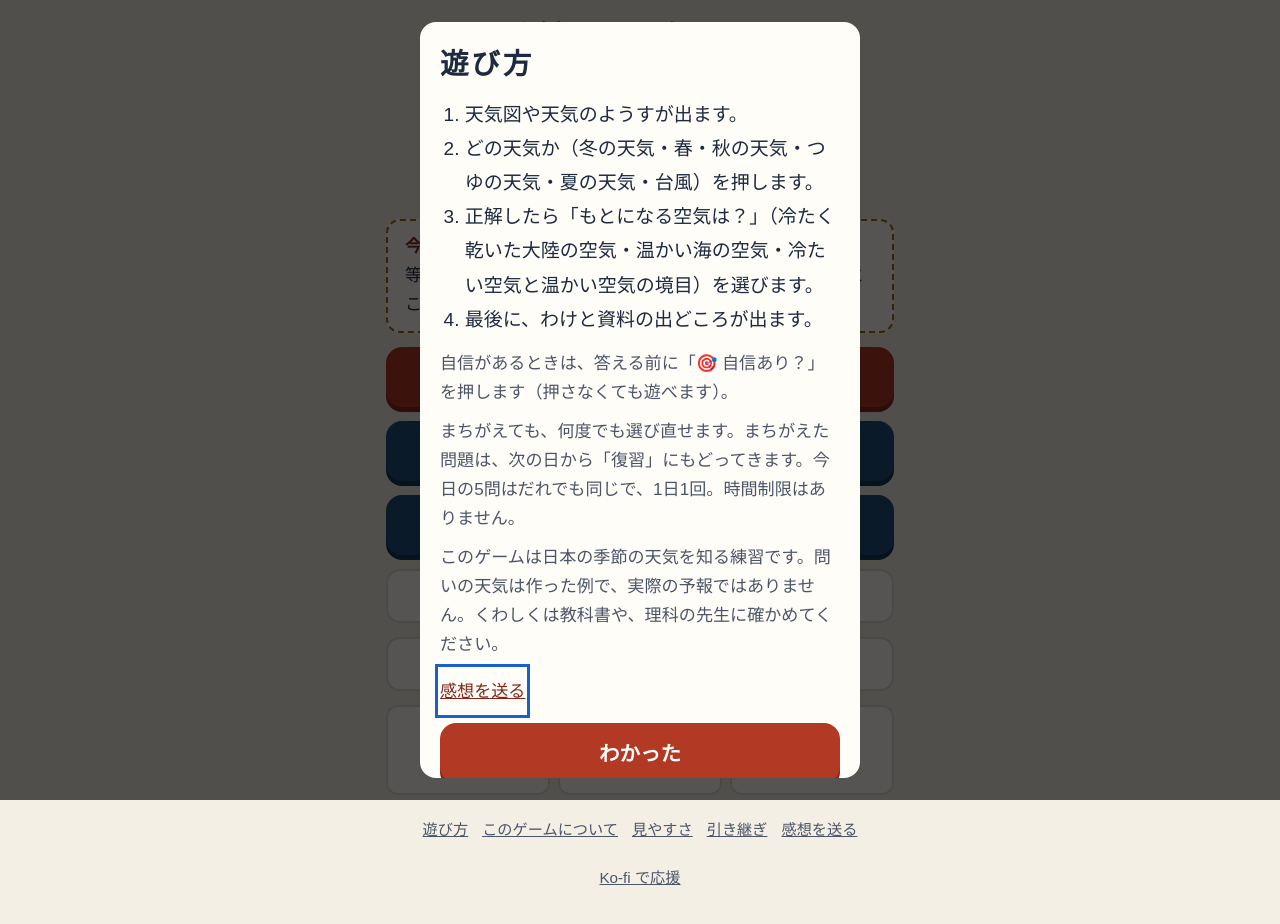
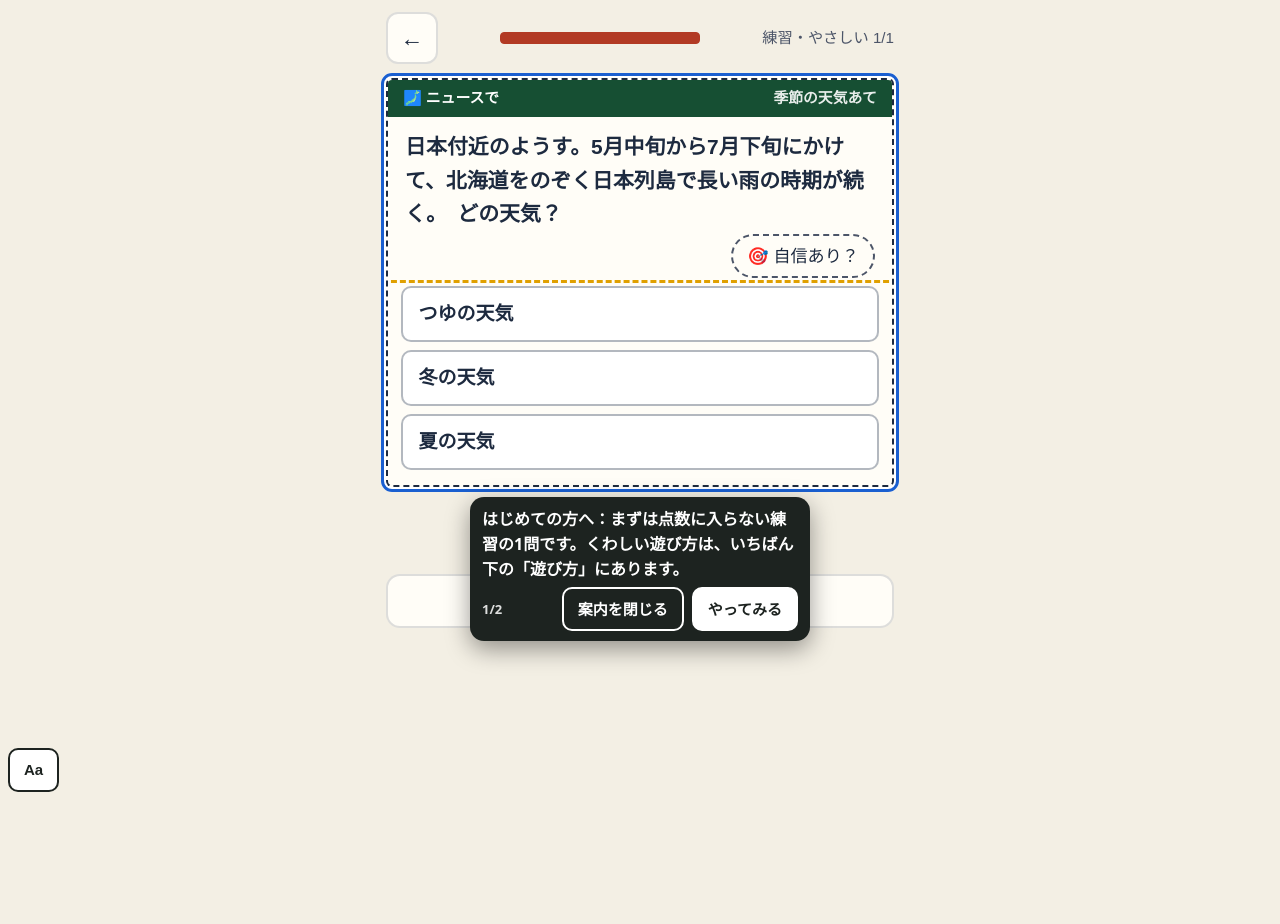
Before and after one commit to satou-aaaaa/kisetsu-tenki, a plain HTML site: page index.html in a window 1280 px wide. After the commit the page ends 800 px from the top, so only its background shows below. Drawn offline with Linux system fonts and the light colour scheme; a web font is replaced by a local one.

Commit message:
ひな形の共通部品を写す（shared-workflows 67f7985） (#5)
Co-authored-by: template-sync <41898283+github-actions[bot]@users.noreply.github.com>

```diff
--- a/index.html
+++ b/index.html
@@ -346,7 +346,8 @@ html.a11y-say body{padding-bottom:calc(64px + env(safe-area-inset-bottom,0px))!i
 //      （incidents/2026-11-21-hand-copied-helpers-drift.md）。
 //      あわせて、はじめて遊ぶ人への案内（吹き出し Core.coach）を足した。長い「遊び方」の窓の代わりに、練習の1問を遊びながら
 //      その場で一言ずつ教える（NN/g「Mobile Instructional Overlays」・Andersen ほか CHI 2012「The Impact of Tutorials on Games of Varying Complexity」）。
-//   3: 2026-11-22 吹き出しを出しているあいだ 0.4 秒ごとに場所を測り直す（古い場所に残って押す所を隠すことがあった）。ボタンの字を「案内を閉じる」に
+//   3: 2026-11-22 吹き出しを出しているあいだ 0.4 秒ごとに場所を測り直す（古い場所に残って押す所を隠すことがあった）。ボタンの字を「案内を閉じる」に。
+//      段の wait（その所が出るまで待つ）を足した。全ゲームの「はじめての練習」を sync-template の migrateFirstPlay が足すため
 //   2: 2026-11-22 感想フォームのゲーム名を、渡さなければ題（<title>）から入れる。sync-template が全ゲームを game-core に切り替える（migrateCore）ため
 // 決まり: 外へ通信しない。ゲームの関数の名前（toast・buzz など）は上書きしない（Core.toast などで呼ぶ）。
 (function () {
@@ -432,6 +433,7 @@ html.a11y-say body{padding-bottom:calc(64px + env(safe-area-inset-bottom,0px))!i
   //   sel   …… 吹き出しを付ける所。まだ画面に無いあいだは待つ（ゲームが画面を作り直しても付け直す）
   //   until …… その所が画面に出たら次へ進む（答えた・正解した など）。無ければ sel を押したら次へ
   //   button …… 押すと次へ進むボタンの字（読むだけの吹き出し）
+  //   wait  …… その所が画面に出るまで、この吹き出しは出さずに待つ（答えたあとにだけ「次へ」を指す など）
   //   pos   …… "below"（既定）か "above"。その側に場所が無ければ、ページを少し動かして場所を空ける（読む所を隠さないため）
   // 吹き出しは押す所を隠さない（上か下の空いたほうに出す）。「案内を閉じる」と Esc でいつでもやめられる。
   const coach = (() => {
@@ -466,7 +468,7 @@ html.a11y-say body{padding-bottom:calc(64px + env(safe-area-inset-bottom,0px))!i
       while (steps && i < steps.length && steps[i].until && find(steps[i].until)) i++;
       if (!steps) return;
       if (i >= steps.length) return stop(true);
-      const st = steps[i], el = find(st.sel);
+      const st = steps[i], el = st.wait && !find(st.wait) ? null : find(st.sel);
       if (!el) { box.hidden = true; mark(null); return; }
       box.hidden = false; mark(el);
       const fresh = shown !== i;
@@ -836,7 +838,7 @@ function home() {
   $("go-cal").onclick = () => cal();
   $("go-ach").onclick = achView;
   bindFooter();
-  if (!s.tut) openHow();
+  if (!s.tut) firstPlay();
 }
 function practiceMenu() {
   app.innerHTML = `<header><button class="icon" id="back" aria-label="もどる">←</button><h1>練習<small>今日の記録には入りません（天気の手帳には載ります）</small></h1></header>
@@ -847,6 +849,27 @@ function practiceMenu() {
   document.querySelectorAll(".lv button").forEach((b) => (b.onclick = () => startRun("p", +b.dataset.t)));
   bindFooter(); toTop();
 }
+// first-play:begin（shared-workflows の scripts/sync-template.mjs が足した。直すときはひな形を直す）
+// はじめての人：長い「遊び方」の窓を出さず、点数に入らない練習の1問を遊びながら、吹き出しで一言ずつ教える（game-core の Core.coach）。
+// 「見た」は始めたその場で残す（途中でやめても、次からはふつうに始まる。くわしい遊び方はいつでもいちばん下の「遊び方」から）
+const FIRST_STEPS = [
+  { sel: "#choices", button: "やってみる", text: "はじめての方へ：まずは点数に入らない練習の1問です。くわしい遊び方は、いちばん下の「遊び方」にあります。" },
+  { sel: "#next", wait: ".verdict", text: "できました。わけを読んだら、ここを押して進みます。" },
+];
+function firstPlay() {
+  save((s) => { s.tut = true; });
+  // 練習の入り口を開いて、いちばん上（いちばんやさしい）を押す。無ければ前の形（遊び方の窓）にもどす
+  practiceMenu();
+  const b = document.querySelector(".lv button");
+  if (!window.Core || !Core.coach || !b) { home(); return openHow(); }
+  b.click();
+  // 練習は1問だけにする（数を減らしてから描き直す）
+  save((s) => { const r = s.runs && s.runs.p; if (r && Array.isArray(r.list)) r.list = r.list.slice(0, 1); });
+  play();
+  // 案内を閉じた（Esc も）ら、1問の練習の途中経過を残さずにホームへ（ふだんの練習の「続きから」を出さない）
+  Core.coach.start(FIRST_STEPS, { home, onEnd: (done) => { if (done === false) { save((s) => { const r = s.runs && s.runs.p; if (r && !(r.res || []).length) delete s.runs.p; }); home(); } } });
+}
+// first-play:end
 function startRun(mode, opt) {
   const k = todayKey(); let ng = false;
   save((s) => {
```
Also changed, not shown: qa/run.mjs (+6 -5 lines).
